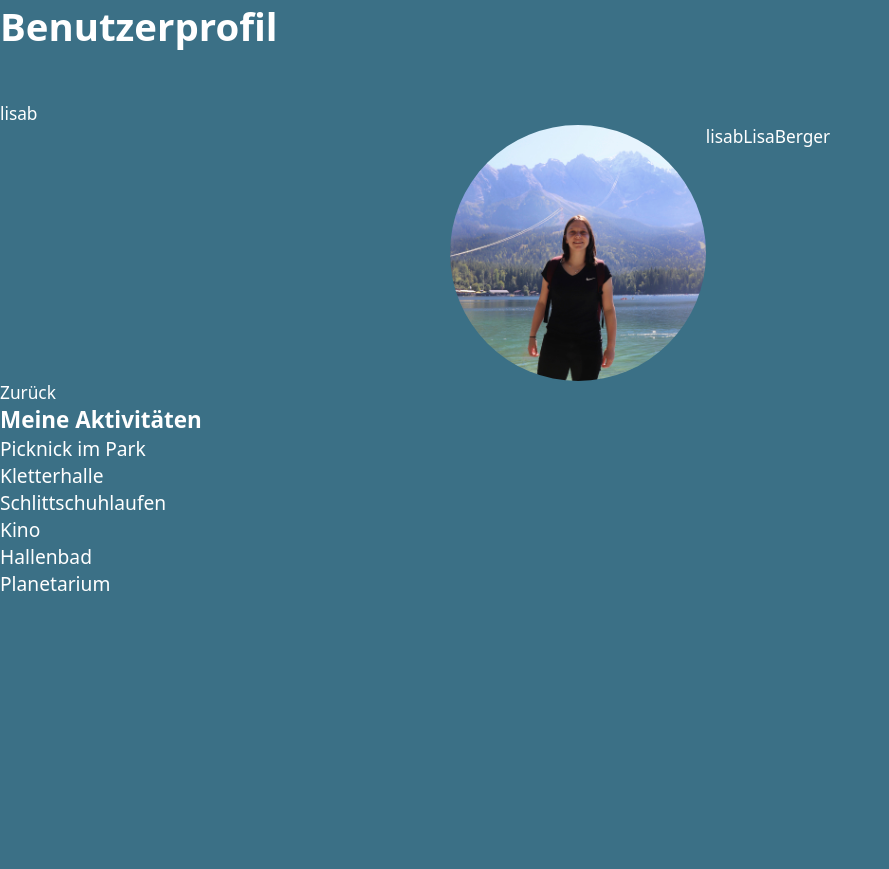
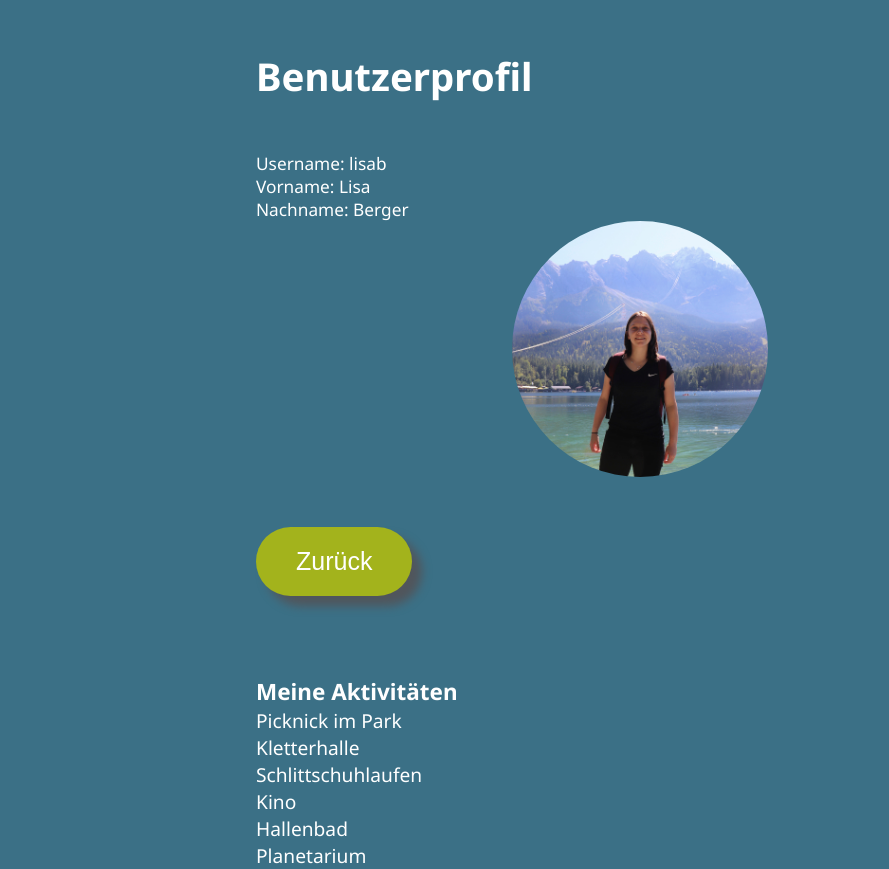
Before and after one commit to lisaberger/auxactivity, a Django app: page /auth/profile in a window 1280 px wide. Shown: the whole page, without its empty margins (0-889 px from the left). Before the commit the page ends 591 px from the top, so only its background shows below. Run offline with Django 3.2, Linux system fonts and the light colour scheme; a user stored in the database is signed in; data comes from the database, SQL or seed files in the repository; both versions use the stored data as it was after the commit.

Commit message:
CSS für Profilseite

```diff
--- /dev/null
+++ b/auxactivity/static/main-profile.css
@@ -0,0 +1,258 @@
+* {
+    margin: 0;
+    padding: 0;
+    box-sizing: border-box;
+}
+
+html {
+    font-size: 100%;
+    font-family: 'Noto Sans', Helvetica, Arial, sans-serif;
+}
+
+
+/* Navigationsleiste */
+
+li {
+    list-style: none;
+}
+
+a {
+    text-decoration: none;
+}
+
+.header{
+    background-color: #2A4D5C;
+}
+
+.navbar {
+    display: flex;
+    justify-content: space-between;
+    align-items: center;
+    padding: 1.6rem 3.0rem;
+    z-index: 1;
+}
+
+.hamburger {
+    display: none;
+}
+
+.bar {
+    display: block;
+    width: 2.3rem;
+    height: 0.18rem;
+    margin: 0.31rem auto;
+    -webkit-transition: all 0.3s ease-in-out;
+    transition: all 0.3s ease-in-out;
+    background-color: #ffffff;
+}
+
+.nav-menu {
+    display: flex;
+    justify-content: space-between;
+    align-items: center;
+}
+
+.nav-item {
+    margin-left: 2.5rem;
+    font-weight: 400;
+}
+.nav-item img {
+    width: 3.1rem;
+    border-radius: 50%;
+    border: solid 2px #fff;
+    object-fit: cover;
+    margin-left: 1.5rem;
+    vertical-align: middle;
+}
+
+.nav-link {
+    font-size: 1.2rem;
+    font-weight: 400;
+    color: #fff;
+}
+
+.nav-link:hover{
+  color: #3b7086;
+}
+
+.nav-logo {
+    font-size: 2.3rem;
+    font-weight: 700;
+    color: #fff;
+}
+
+
+@media only screen and (max-width: 768px) {
+    .nav-menu {
+        position: fixed;
+        left: -100%;
+        top: 10rem;
+        flex-direction: column;
+        background-color: #3b7086;
+        width: 100%;
+        border-radius: 10px;
+        text-align: center;
+        transition: 0.3s;
+        box-shadow: 0 10px 27px rgba(0, 0, 0, 0.05);
+        z-index: 3;
+    }
+
+    .nav-menu.active {
+        left: 0;
+    }
+
+    .nav-link:hover {
+        color: #fff;
+    }
+
+    .nav-item {
+        margin: 2.2rem 0;
+    }
+
+    .hamburger {
+        display: block;
+        cursor: pointer;
+    }
+
+    .hamburger.active .bar:nth-child(2) {
+        opacity: 0;
+    }
+
+    .hamburger.active .bar:nth-child(1) {
+        transform: translateY(8px) rotate(45deg);
+    }
+
+    .hamburger.active .bar:nth-child(3) {
+        transform: translateY(-8px) rotate(-45deg);
+    }
+
+
+}
+
+/* Content */
+
+body {
+    background-color: #3b7086;
+    font-family: 'Noto Sans', Helvetica, Arial, sans-serif;
+    font-size: 1.2rem;
+    position: relative;
+    color: #fff;
+
+}
+
+.space-left {
+    position: relative;
+    left: 5rem;
+}
+
+.content {
+    display: flex;
+    flex-wrap: wrap;
+}
+
+.form {
+    padding-top: 80px;
+    margin: auto;
+    text-align: center;
+}
+
+input {
+    width: 100%;
+    margin-bottom: 30px;
+    padding: 10px;
+    border-radius: 5px;
+    border: 3px solid #3b7086;
+}
+
+input:focus {
+    border: 3px solid #a3b31c;
+}
+
+p {
+    text-align: left;
+    font-size: 90%;
+}
+
+h1 {
+    margin-top: 50px;
+    margin-bottom: 50px;
+        margin-left: 20%;
+
+}
+
+h3{
+   margin-left: 20%;
+    margin-top: 10px;
+}
+
+.zurueck {
+    margin-bottom: 50px;
+    text-align: center;
+}
+
+a {
+    color: #a3b31c;
+}
+
+a:active {
+    color: #a3b31c;
+}
+
+.act-btn {
+    margin: auto;
+    margin-bottom: 20px;
+    margin-top: 30px;
+    background-color: #A1AA3D;
+    border: none;
+    border-radius: 10rem;
+    color: #fff;
+    padding: 1.0rem 4.0rem;
+    font-size: 1.5rem;
+    /* box-shadow: 0.3rem 0.5rem 1.2rem #2A4D5C ; */
+}
+
+.act-btn:hover {
+    cursor: pointer;
+    background-color: #a3b31c;
+  }
+
+.act-btn:active {
+    cursor: pointer;
+    background-color: #a3b31c;
+  }
+
+.left {
+    margin-left: 20%;
+}
+
+img{
+    width: 50%;
+}
+ button {
+     margin-left: 20%;
+      background-color: #a3b31c;
+      color: white;
+      border: none;
+      margin-top: 50px;
+      margin-bottom: 50px;
+      padding: 20px;
+      padding-left: 40px;
+      padding-right: 40px;
+      border-radius: 40px;
+      font-size: 25px;
+      box-shadow: 10px 10px 10px #51565C;
+      margin-bottom: 70px;
+  }
+
+  button:hover {
+    cursor: pointer;
+  }
+
+  button:active {
+    cursor: pointer;
+    box-shadow: 0px 0px 0px;
+    background-color: #C9B70A;
+  }
+  button a{
+      color: white;
+  }
--- a/auxactivity/templates/registration/profile.html
+++ b/auxactivity/templates/registration/profile.html
@@ -4,23 +4,26 @@
     <meta charset="UTF-8">
     <title>Profile</title>
     {% load static %}
-    <link rel="stylesheet" href="{% static 'main-registration.css' %}">
+    <link rel="stylesheet" href="{% static 'main-profile.css' %}">
+
+    <style>
+            @import url('https://fonts.googleapis.com/css2?family=Noto+Sans:wght@400;700&display=swap');
+    </style>
 </head>
 <body>
     <div id="hintergrund"></div>
         <div id="wrapper"></div>
 
             <h1>Benutzerprofil</h1>
-            <p>{{ user.username }}</p>
+            <p class="left">Username: {{ user.username }}<br/>
+                Vorname: {{ user.first_name }} <br/>
+                  Nachname: {{ user.last_name }}</p>
     <div style="display: flex; justify-content: center">
         <img src="{{ profile.avatar.url }}" style="width: 20%; border-radius: 50%; object-fit: cover">
-        <p>{{ user.username }}</p>
-        <p>{{ user.first_name }}</p>
-        <p>{{ user.last_name }}</p>
     </div>
-    <p><a href="{% url 'activity_overview' %}">Zurück</a></p>
+    <p><button><a href="{% url 'activity_overview' %}">Zurück</a></button></p>
     <h3>Meine Aktivitäten</h3>
-    <ul>
+    <ul class="left">
         {% for created_activity in created_activities %}
         <li>{{ created_activity.name }}</li>
         {% endfor %}
```
Also changed, not shown: auxactivity/startpage/static/main-startpage.css (+7 -1 lines), auxactivity/db.sqlite3.
